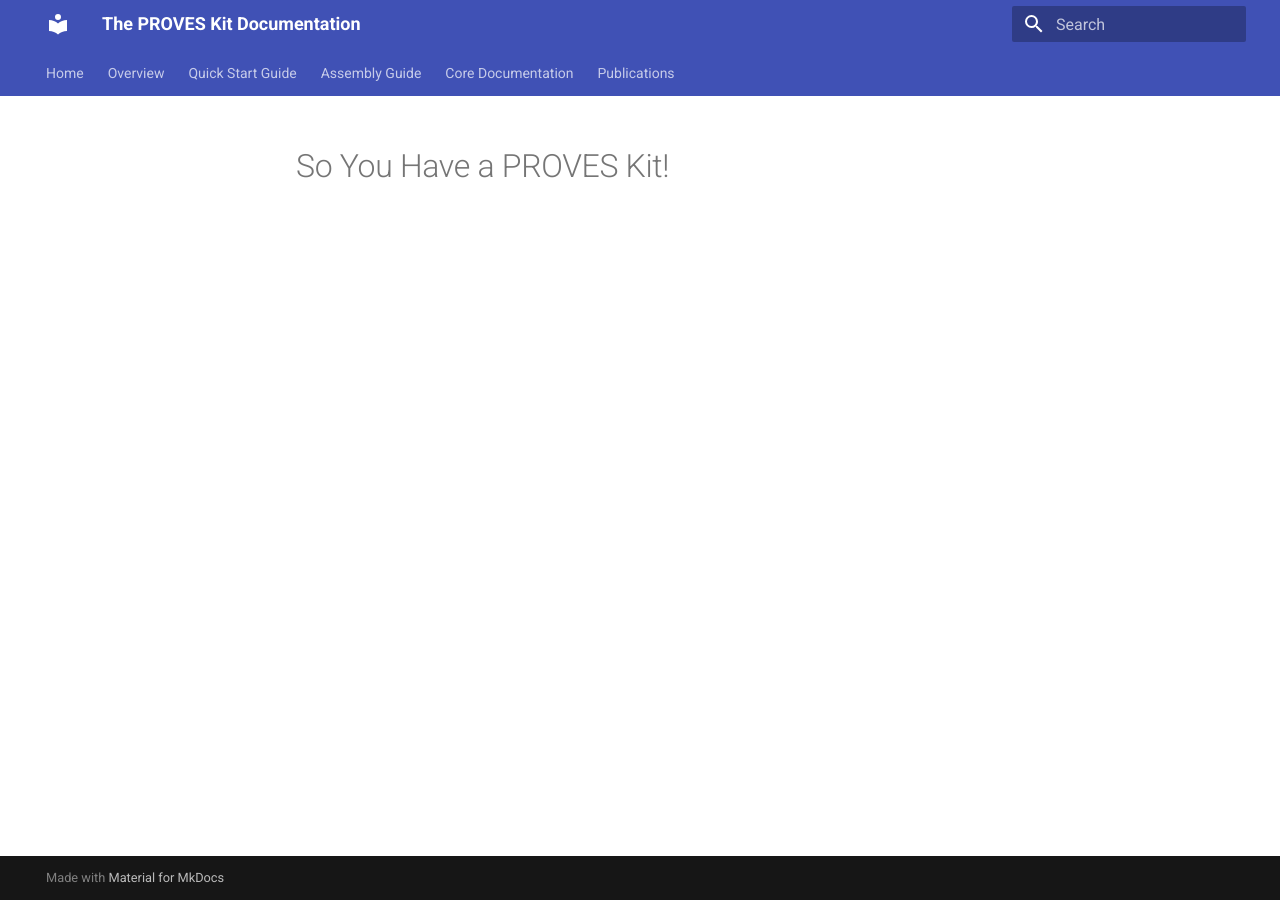
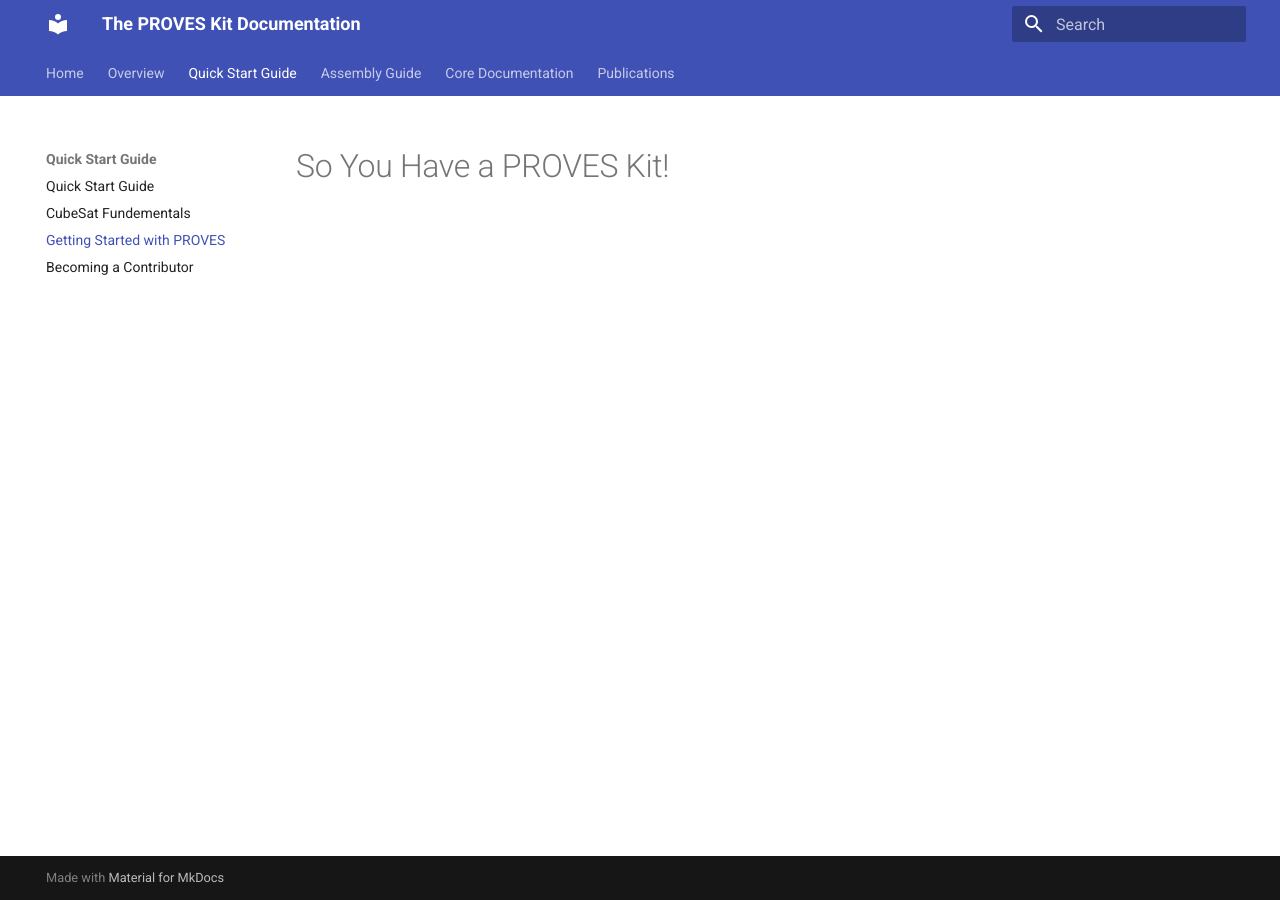
Before and after one commit to proveskit/Documentation, an MkDocs documentation site: the page built from docs/quick_start/proves_quick_start.md, in a window 1280 px wide. Built offline with MkDocs 1.6.1 and Material for MkDocs 9.7.7, drawn with Linux system fonts in a browser that asks for light colours.

Commit message:
More Files on the Path

```diff
--- a/mkdocs.yml
+++ b/mkdocs.yml
@@ -42,6 +42,9 @@ nav: # Setting up the navigation. The below list will be tabs on left panel
     - Design Philosophy: design_philosophy.md
   - Quick Start Guide: # Qucok start guide
     - Introduction: quick_start/index.md
+    - CubeSat Fundementals: quick_start/cubesat_fundementals.md
+    - Getting Started with PROVES: quick_start/proves_quick_start.md
+    - Becoming a Contributor: quick_start/becoming_contributor.md
   - Assembly Guide:
     - Introduction: assembly_guide/introduction.md
     - "Chapter 0: Parts and Tools": assembly_guide/ch_0_parts_tools.md
```
Also changed, not shown: docs/quick_start/becoming_contributor.md (added, +1 -0 lines).
